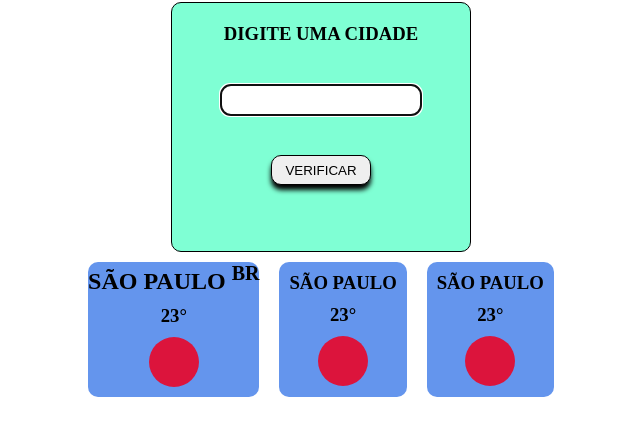
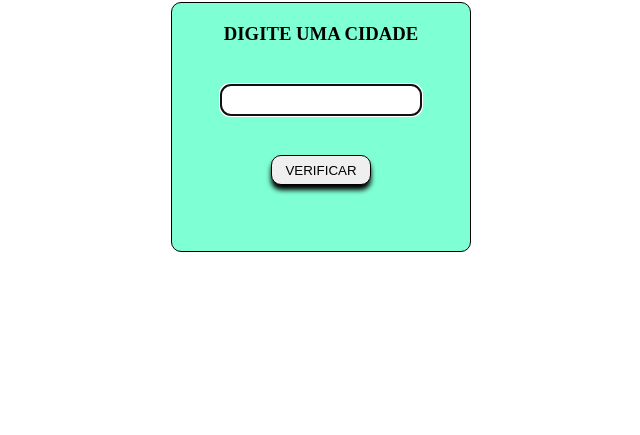
Before and after one commit to CaioHenriqueMachado/TodayIsWeather, a plain HTML site: page index.html in a window 1280 px wide. Shown: the part 119-554 px from the top of the page, without its empty margins (319-959 px from the left). Drawn offline with Linux system fonts and the light colour scheme.

Commit message:
verificando tipos de dados

```diff
--- a/index.html
+++ b/index.html
@@ -17,26 +17,7 @@
     </form>
 
   <div class="result">
-    <ul class="cidades">
-      <li>
-        <h2 class="city-name" data-name="test">
-          <span>SÃO PAULO</span>
-          <sup>BR</sup>
-        </h2>
-        <h3>23°</h3>
-        <div class="img"></div>
-      </li>
-      <li>
-        <h3>SÃO PAULO</h3>
-        <h3>23°</h3>
-        <div class="img"></div>
-      </li>
-      <li>
-        <h3>SÃO PAULO</h3>
-        <h3>23°</h3>
-        <div class="img"></div>
-      </li>
-    </ul>
+    <ul class="cidades"></ul>
   </div>
   </div>
 
--- a/js/script.js
+++ b/js/script.js
@@ -23,7 +23,17 @@ form.addEventListener("submit", e => {
     ` <h2 class="city-name" data-name="${name},${sys.country}">
       <span>${name}</span>
       <sup>${sys.country}</sup>
+      <h3>${main.temp}<sup>°C</sup></h3>
+      <h3>${main.temp_min} / ${main.temp_max} </h3>
+      <h3>${weather[0].main}</h3>
+      <h3>${weather[0].description}</h3>
+      <h3>${weather[0].icon}</h3>
   </h2>`
+
+  // 01n - clear sky
+  // 02n - few clouds
+  // 03n - scattered clouds
+  // 04n - broken  clouds
 
   li.innerHTML = conteudo;
   lista.appendChild(li);
```
